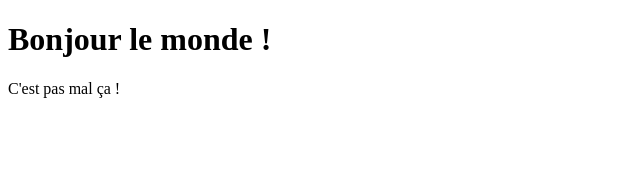
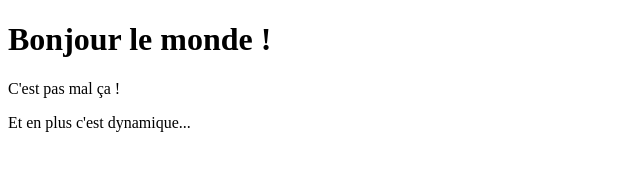
Before and after one commit to mclavelin/cours-gameweb01, a plain HTML site: page index.html in a window 1280 px wide. Shown: the whole page, without its empty margins (0-640 px from the left). Drawn offline with Linux system fonts and the light colour scheme.

Commit message:
Troisième commit

```diff
--- a/index.html
+++ b/index.html
@@ -9,5 +9,6 @@
 <body>
     <h1>Bonjour le monde !</h1>
     <p>C'est pas mal ça !</p>
+    <p>Et en plus c'est dynamique...</p>
 </body>
 </html>
```
